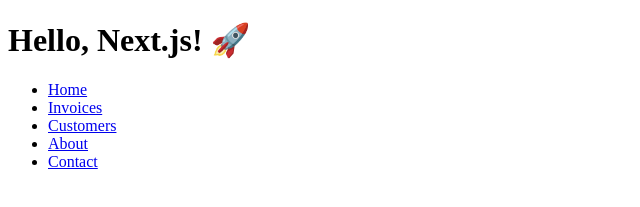
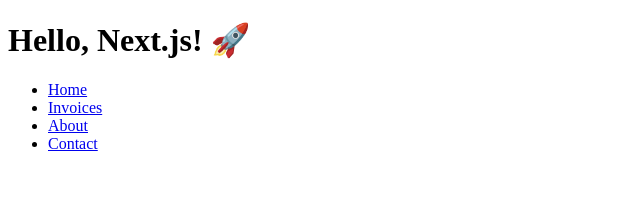
Before and after one commit to Xjomwnd2/wdd430Acme-Invoicer, a Next.js app: page / in a window 1280 px wide. Shown: the top 207 px of the page, without its empty margins (0-640 px from the left). Built offline with nearby package versions, Linux system fonts and the light colour scheme.

Commit message:
Mar 11, 2025, 4:48 PM

```diff
--- a/app/page.js
+++ b/app/page.js
@@ -8,7 +8,6 @@
         <ul>
           <li><Link href="/about">Home</Link></li>
           <li><Link href="/about">Invoices</Link></li>
-          <li><Link href="/contact">Customers</Link></li>
           <li><Link href="/about">About</Link></li>
           <li><Link href="/contact">Contact</Link></li>
         </ul>
```
